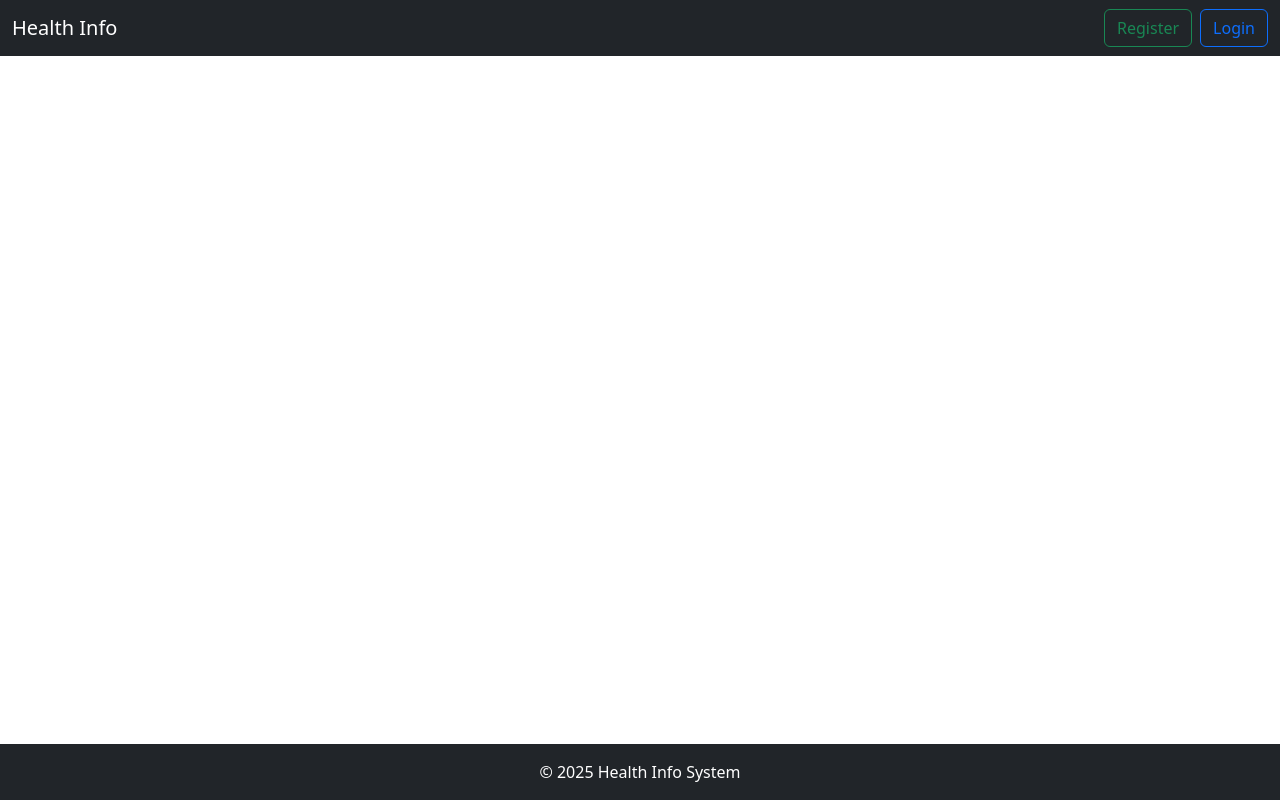
After one commit to Dorineanyango/health-information-system, a Django app: template core/templates/base.html in a window 1280 px wide. The commit adds this page. Run offline with Django 5.2, Linux system fonts and the light colour scheme; the template is opened without the code that fills it, so the values that code supplies are empty.

Commit message:
Added base.html template

```diff
--- /dev/null
+++ b/core/templates/base.html
@@ -0,0 +1,44 @@
+<!-- templates/base.html -->
+<!DOCTYPE html>
+<html lang="en">
+<head>
+  <meta charset="UTF-8">
+  <title>{% block title %}Health Info System{% endblock %}</title>
+  <link href="https://cdn.jsdelivr.net/npm/bootstrap@5.3.0/dist/css/bootstrap.min.css" rel="stylesheet">
+  <style>
+    body {
+      min-height: 100vh;
+      display: flex;
+      flex-direction: column;
+    }
+    .main-content {
+      flex: 1;
+    }
+  </style>
+</head>
+<body>
+
+  <!-- Navbar -->
+  <nav class="navbar navbar-expand-lg navbar-dark bg-dark">
+    <div class="container-fluid">
+      <a class="navbar-brand" href="/">Health Info</a>
+      <div class="d-flex">
+        <a href="{% url 'register' %}" class="btn btn-outline-success me-2">Register</a>
+        <a href="{% url 'login' %}" class="btn btn-outline-primary">Login</a>
+      </div>
+    </div>
+  </nav>
+
+  <!-- Main content -->
+  <div class="container main-content d-flex justify-content-center align-items-center">
+    {% block content %}
+    {% endblock %}
+  </div>
+
+  <footer class="bg-dark text-white text-center py-3">
+    &copy; 2025 Health Info System
+  </footer>
+
+</body>
+</html>
+<!-- End of base.html -->
```
Also changed, not shown: core/templates/home.html (+13 -21 lines).
